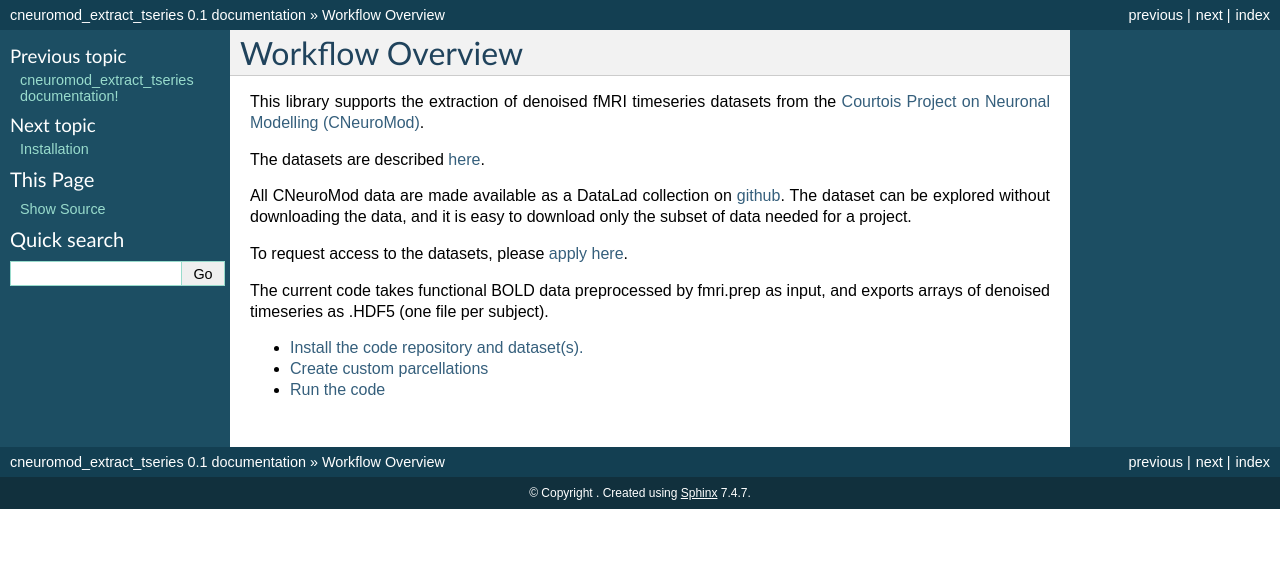
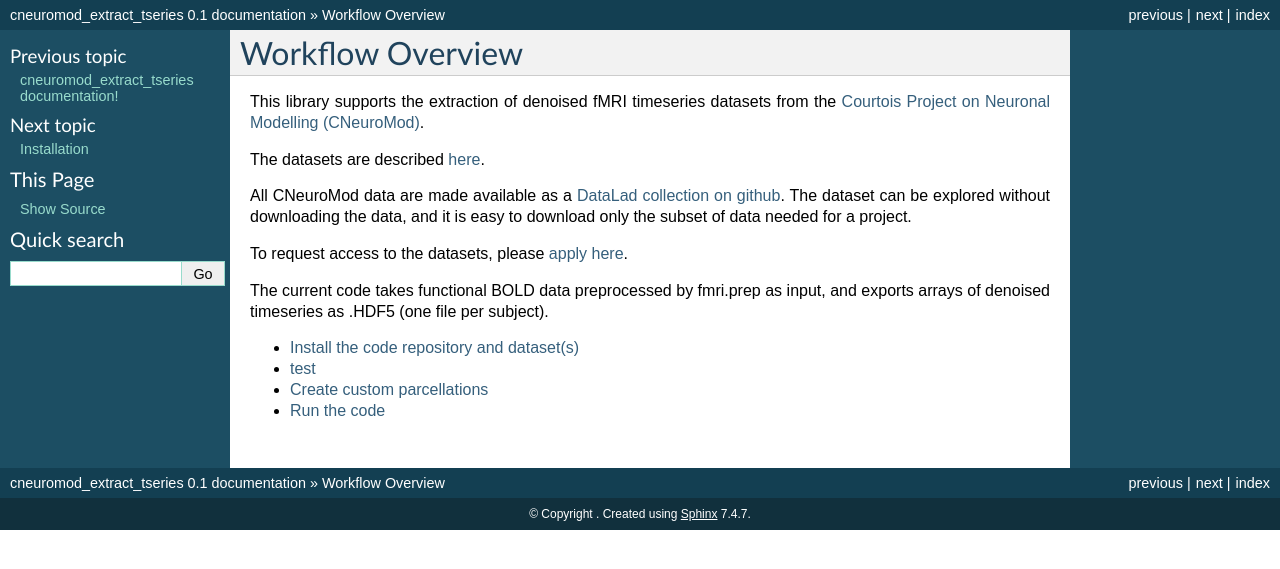
Before and after one commit to courtois-neuromod/cneuromod_extract_tseries, a Sphinx documentation site: the page built from docs/overview.rst, in a window 1280 px wide. Shown: the top 569 px of the page. Built offline with Sphinx 7.4.7, drawn with Linux system fonts in a browser that asks for light colours.

Commit message:
Update overview.rst

```diff
--- a/docs/overview.rst
+++ b/docs/overview.rst
@@ -6,7 +6,7 @@ the `Courtois Project on Neuronal Modelling (CNeuroMod) <https://www.cneuromod.c
 
 The datasets are described `here <https://docs.cneuromod.ca/en/latest/DATASETS.html/>`_.
 
-All CNeuroMod data are made available as a DataLad collection on `github <https://github.com/courtois-neuromod/>`_.
+All CNeuroMod data are made available as a `DataLad collection on github <https://github.com/courtois-neuromod/>`_.
 The dataset can be explored without downloading the data, and it is easy
 to download only the subset of data needed for a project.
 
@@ -15,7 +15,9 @@ To request access to the datasets, please `apply here <https://www.cneuromod.ca/
 The current code takes functional BOLD data preprocessed by fmri.prep as input, and
 exports arrays of denoised timeseries as .HDF5 (one file per subject).
 
-* `Install the code repository and dataset(s). <https://github.com/courtois-neuromod/cneuromod_extract_tseries/blob/dev/docs/installation.rst/>`_
+* :doc:`Install the code repository and dataset(s) </installation>`
+
+* `test <https://github.com/courtois-neuromod/cneuromod_extract_tseries/blob/dev/docs/installation.rst/>`_
 
 * `Create custom parcellations <https://github.com/courtois-neuromod/cneuromod_extract_tseries/blob/dev/docs/parcellation.rst/>`_
 
```
